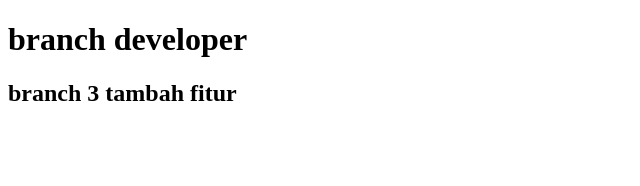
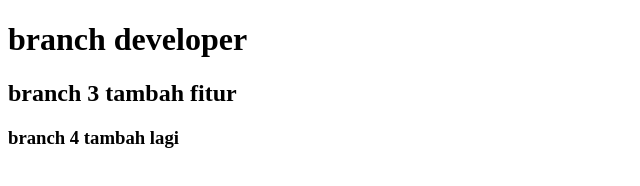
Before and after one commit to DaffaJM/Praktikum_Session_3, a plain HTML site: page index.html in a window 1280 px wide. Shown: the whole page, without its empty margins (0-640 px from the left). Drawn offline with Linux system fonts and the light colour scheme.

Commit message:
tambah fitur h3

```diff
--- a/index.html
+++ b/index.html
@@ -9,5 +9,6 @@
 <body>
     <h1>branch developer</h1>
     <h2>branch 3 tambah fitur</h2>
+    <h3>branch 4 tambah lagi</h3>
 </body>
 </html>
```
